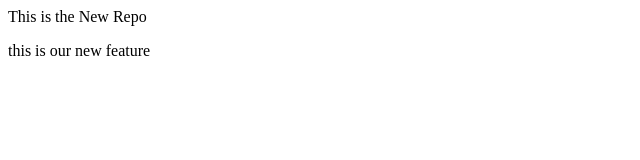
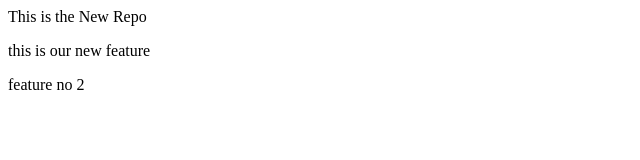
Before and after one commit to hsihsaarhsim/localrepo, a plain HTML site: page index.html in a window 1280 px wide. Shown: the full height of the page, 0-640 px from the left. Drawn offline with Linux system fonts and the light colour scheme.

Commit message:
add another line

```diff
--- a/index.html
+++ b/index.html
@@ -2,4 +2,7 @@
 </p>
 <p>this is our new feature
 
+</p><p>
+    feature no 2
+
 </p>
```
